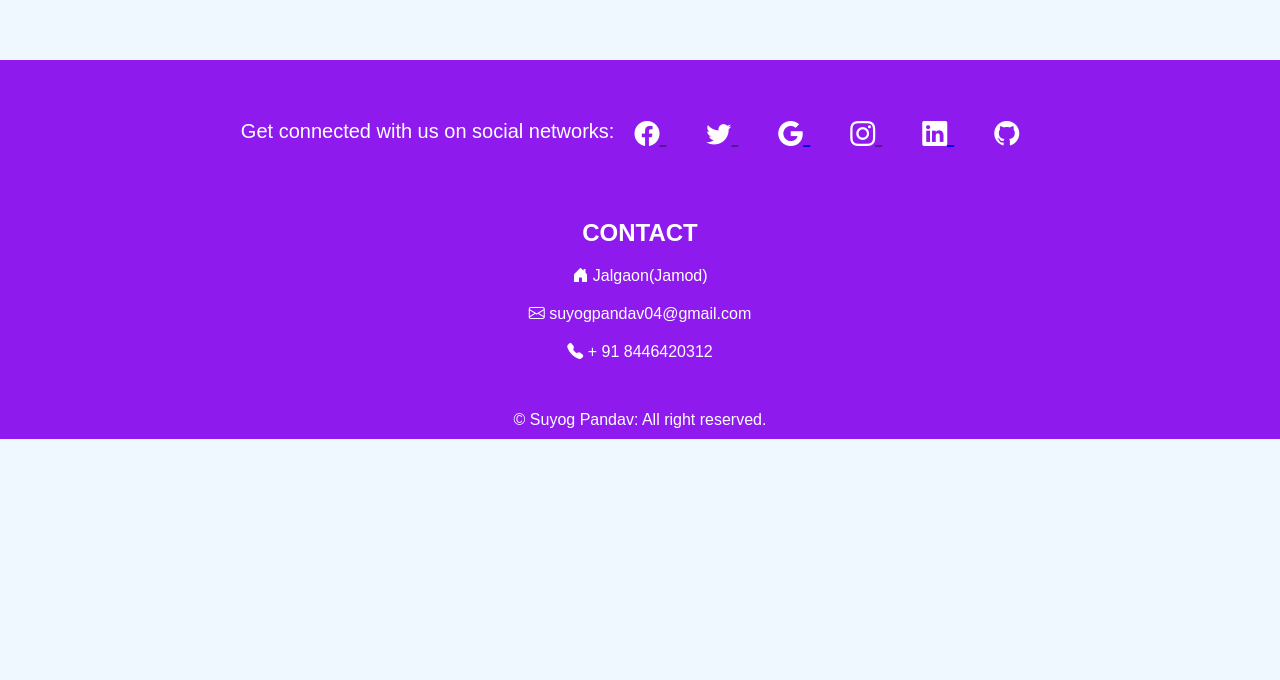
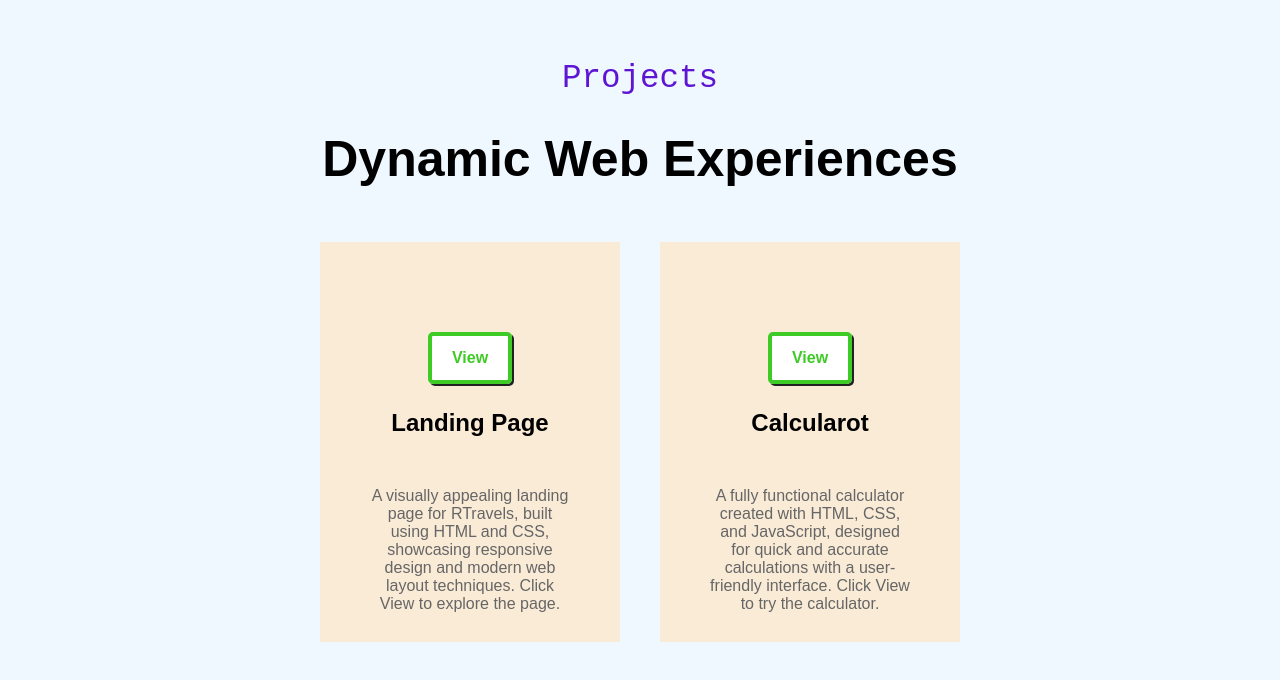
Before and after one commit to DANGER810/resume, a plain HTML site: page index.html in a window 1280 px wide. Shown: the part 3165-3845 px from the top of the page. Before the commit the page ends 3604 px from the top, so only its background shows below. Drawn offline with nearby package versions, Linux system fonts and the light colour scheme.

Commit message:
Update index.html

```diff
--- a/index.html
+++ b/index.html
@@ -194,6 +194,39 @@
 
 
     </section>
+    <div class="project" id="project">
+        <h1 style=" font: 2.5em monospace; text-align: center; color: rgb(94, 21, 211); ">Projects</h1>
+        <h1 style="text-align: center; font-size: 50px;">Dynamic Web Experiences</h1>
+
+        <div class="pro-bigbox">
+            <div class="pro-box">
+                <a href="https://rohithage24.github.io/landing_page.codsoft/" class="pro-v mar button">View</a>
+                <h2>Landing Page</h2>
+                <p style="color: #666; cursor: none; ">
+                    A visually appealing landing page for RTravels, built using HTML and CSS, showcasing responsive
+                    design and modern web layout techniques. Click View to explore the page.
+                </p>
+
+
+            </div>
+            <div class="pro-box">
+                <a href=" https://rohithage24.github.io/calculator.codsoft/" class="pro-v mar button ">View</a>
+
+                <h2>Calcularot</h2>
+                <p style="color: #666; cursor: none;">
+                    A fully functional calculator created with HTML, CSS, and JavaScript, designed for quick and
+                    accurate calculations with a user-friendly interface. Click View to try the calculator.
+                </p>
+
+
+            </div>
+
+
+
+        </div>
+
+    </div>
+
 
 
 
```
